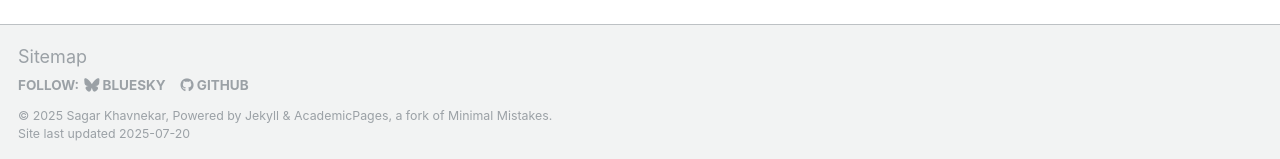
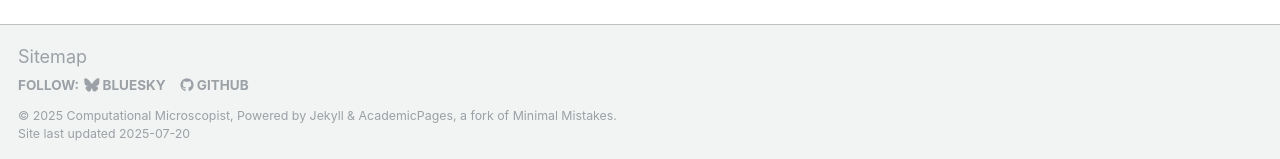
Before and after one commit to sagarbiophysics/cryosagar.github.io, a Jekyll site: the page built from _pages/talkmap.html, in a window 1280 px wide and 1320 px high. Shown: the part 1158-1317 px from the top of the window. Built offline with Jekyll 4.4.1, drawn with Linux system fonts in a browser that asks for light colours; nearby versions of some CDN libraries; some web fonts are replaced; a script that is not in the unit is left out.

Commit message:
Update _config.yml

```diff
--- a/_config.yml
+++ b/_config.yml
@@ -11,8 +11,8 @@
 site_theme               : "default"
 title                    : "Sagar Khavnekar"
 title_separator          : "-"
-name                     : &name "Sagar Khavnekar"
-description              : &description "Computational Microscopist"
+name                     : &name "Computational Microscopist"
+description              : &description "The RNA Cartography Lab"
 url                      : https://cryosagar.openemage.org # the base hostname & protocol for your site e.g. "https://[your GitHub username].github.io" or if you already have some other page hosted on Github then use "https://[your GitHub username].github.io/[Your Repo Name]"
 baseurl                  : "" # the subpath of your site, e.g. "/blog"
 repository               : "sagarbiophysics/cryosagar.github.io"
```
